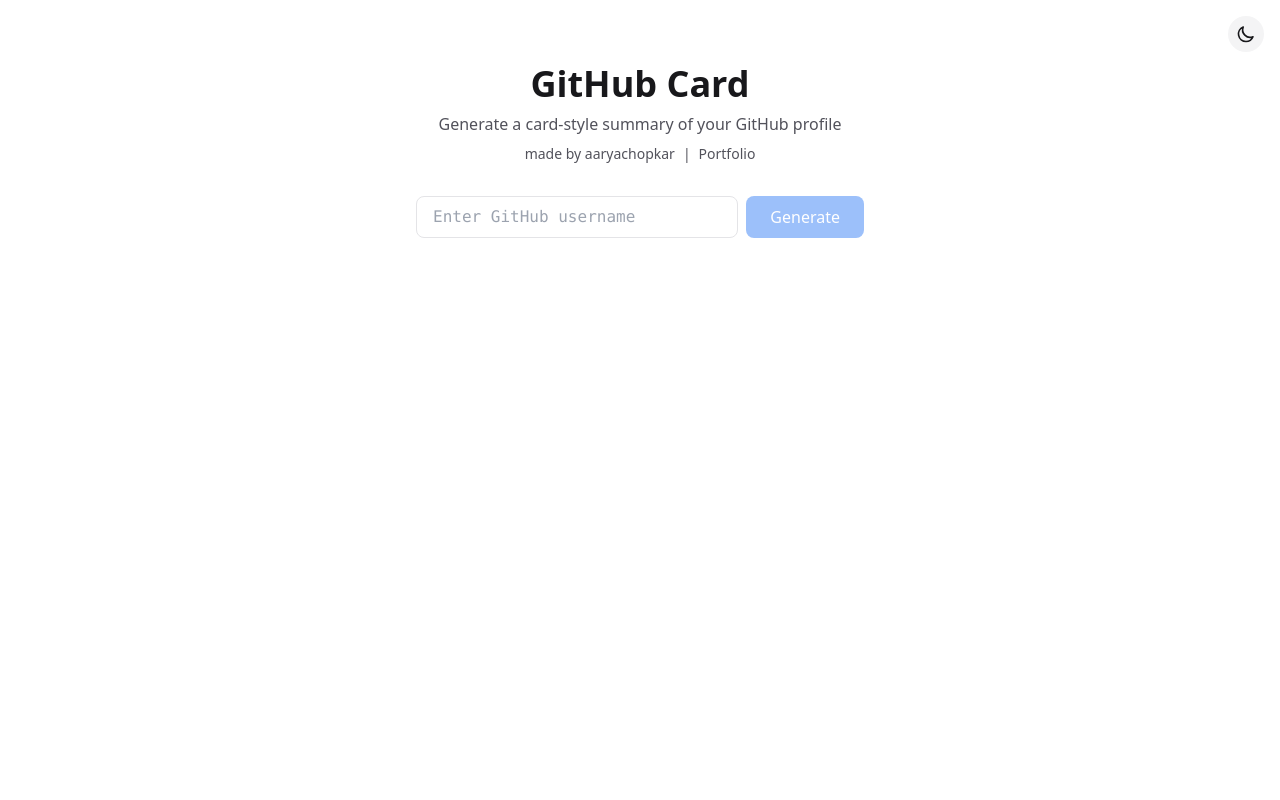
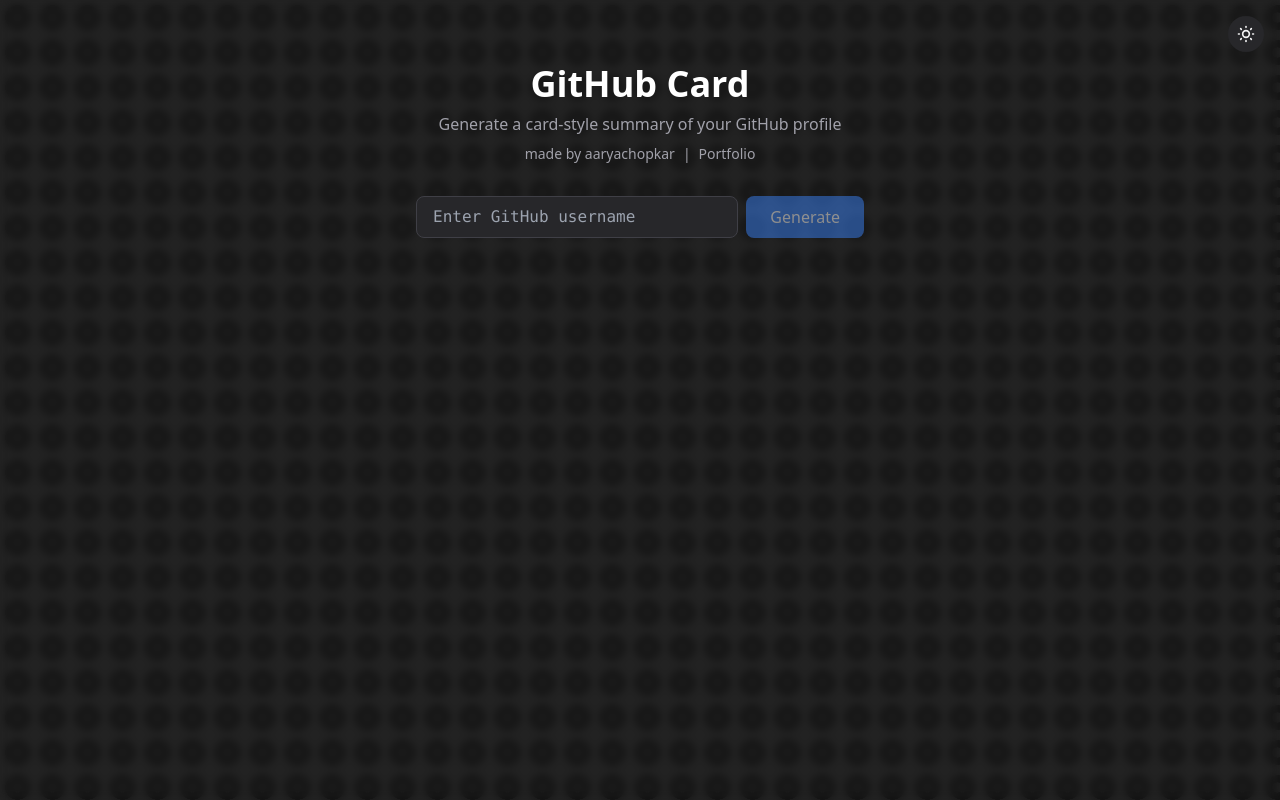
Before and after one commit to accodes21/github-card, a Next.js app: page / in a window 1280 px wide. Built offline with nearby package versions, Linux system fonts and the light colour scheme.

Commit message:
feat: background styling

```diff
--- a/src/app/layout.tsx
+++ b/src/app/layout.tsx
@@ -35,14 +35,12 @@
         />
       </head>
       <body
-        className={`${geistSans.variable} ${geistMono.variable} antialiased
-                       bg-white dark:bg-zinc-900 text-zinc-900 dark:text-zinc-100
-                       min-h-screen flex flex-col`}
+        className={`${geistSans.variable} ${geistMono.variable} h-full w-full bg-[length:35px_35px] bg-transparent bg-light-radial dark:bg-dark-radial animate-blur text-zinc-900 dark:text-zinc-100 min-h-screen flex flex-col`}
       >
         <ThemeProvider
           attribute="class"
-          defaultTheme="light"
-          enableSystem={false}
+          defaultTheme="dark"
+          enableSystem={true}
         >
           <ThemeToggle />
           <main className="flex-1">{children}</main>
--- a/tailwind.config.ts
+++ b/tailwind.config.ts
@@ -6,9 +6,25 @@
     "./src/components/**/*.{js,ts,jsx,tsx,mdx}",
     "./src/app/**/*.{js,ts,jsx,tsx,mdx}",
   ],
-  darkMode: 'class',
+  darkMode: "class",
   theme: {
-    extend: {},
+    extend: {
+      backgroundImage: {
+        "light-radial":
+          "radial-gradient(circle at 50% 50%, #f0f0f0 20%, transparent 21%, transparent 49%, #f0f0f0 50%)",
+        "dark-radial":
+          "radial-gradient(circle at 50% 50%, #222 20%, transparent 21%, transparent 49%, #222 50%)",
+      },
+      animation: {
+        blur: "blurAnimate 5s ease-in-out infinite alternate",
+      },
+      keyframes: {
+        blurAnimate: {
+          "0%": { backdropFilter: "blur(1px)" },
+          "100%": { backdropFilter: "blur(5px)" },
+        },
+      },
+    },
   },
   plugins: [],
 } satisfies Config;
```
